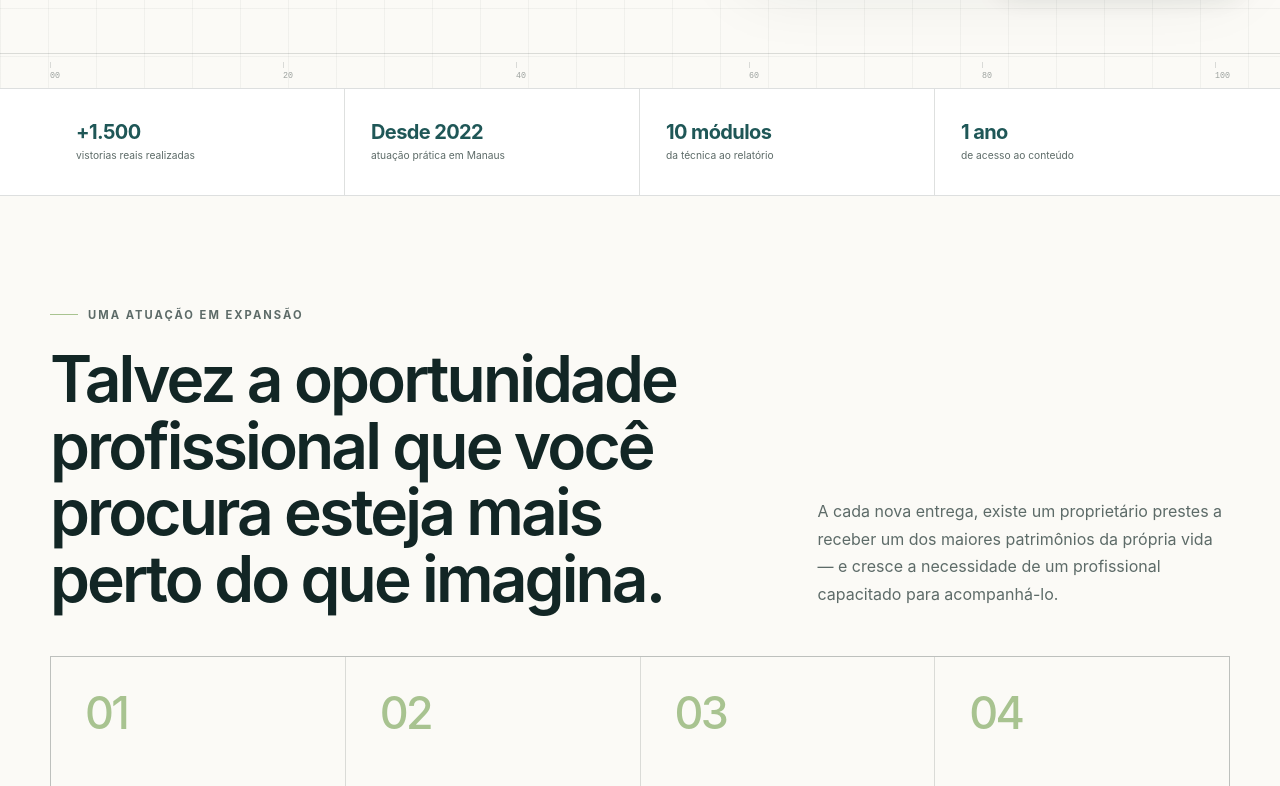
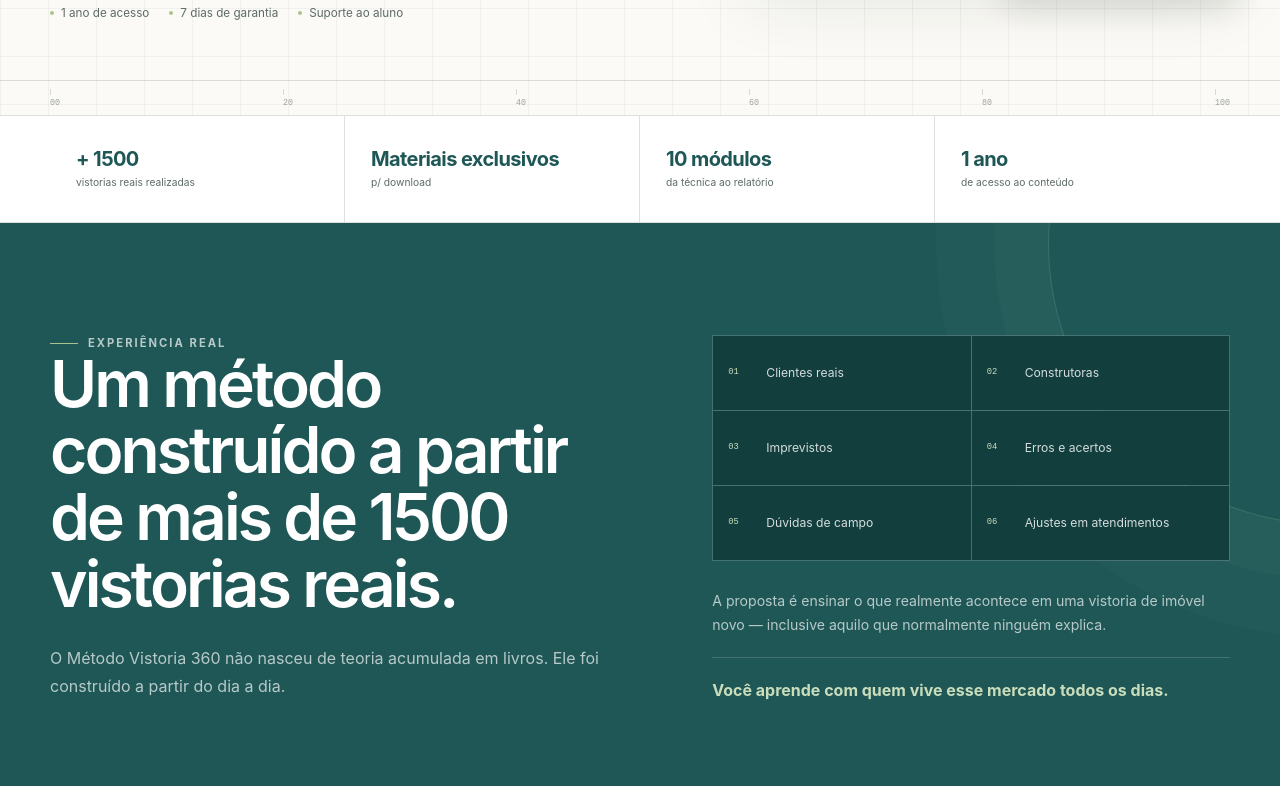
Before and after one commit to r-arcade/metodo360, a React (Vite) app: page / in a window 1280 px wide. Shown: the part 794-1580 px from the top of the page. Built offline with nearby package versions, Linux system fonts and the light colour scheme.

Commit message:
feat: revisar estrutura e conteudo da landing page

```diff
--- a/src/App.jsx
+++ b/src/App.jsx
@@ -5,6 +5,8 @@ import { FAQList } from './components/FAQ'
 import { BlueprintMedia, CheckItem, Container, CTA, Eyebrow, Section } from './components/UI'
 import { PRODUCT } from './config'
 import {
+  audience,
+  experienceSignals,
   faqs,
   inclusions,
   journey,
@@ -25,7 +27,7 @@ function Hero() {
           <Eyebrow>Método Vistoria 360</Eyebrow>
           <h1 id="hero-title">A visão completa da vistoria de imóvel novo.</h1>
           <p className="hero__lead">O curso definitivo para engenheiros e arquitetos que querem dominar a vistoria de imóveis novos.</p>
-          <p className="hero__body">Aprenda, com um método construído a partir da experiência de mais de 1.500 vistorias reais, tudo o que você precisa para atuar com segurança — da técnica e prática de campo à captação de clientes, posicionamento, precificação e entrega do relatório.</p>
+          <p className="hero__body">Aprenda, com um método construído a partir da experiência de quem já fez mais de 1500 vistorias reais, tudo o que você precisa para atuar com segurança — da técnica e prática de campo à captação de clientes, posicionamento, precificação e entrega do relatório.</p>
           <p className="hero__promise"><span aria-hidden="true">↳</span> Torne-se referência em vistoria de imóvel novo na sua cidade.</p>
           <CTA eventName="hero_cta_click" className="hero-button">Quero conhecer o método</CTA>
           <ul className="micro-benefits" aria-label="Informações do curso">
@@ -37,7 +39,7 @@ function Hero() {
         <div className="hero__visual">
           <BlueprintMedia />
           <div className="hero__credential">
-            <strong>+1.500</strong>
+            <strong>+ 1500</strong>
             <span>vistorias reais<br />na base do método</span>
           </div>
         </div>
@@ -51,12 +53,35 @@ function TrustStrip() {
   return (
     <aside className="trust-strip" aria-label="Credenciais e informações principais do Método Vistoria 360">
       <Container className="trust-strip__grid">
-        <div><strong>+1.500</strong><span>vistorias reais realizadas</span></div>
-        <div><strong>Desde 2022</strong><span>atuação prática em Manaus</span></div>
+        <div><strong>+ 1500</strong><span>vistorias reais realizadas</span></div>
+        <div><strong>Materiais exclusivos</strong><span>p/ download</span></div>
         <div><strong>10 módulos</strong><span>da técnica ao relatório</span></div>
         <div><strong>1 ano</strong><span>de acesso ao conteúdo</span></div>
       </Container>
     </aside>
+  )
+}
+
+function RealExperience() {
+  return (
+    <Section id="experiencia" tone="forest" className="experience" labelledBy="experience-title">
+      <Container className="experience-grid">
+        <div className="experience-copy">
+          <Eyebrow light>Experiência real</Eyebrow>
+          <h2 id="experience-title">Um método construído a partir de mais de 1500 vistorias reais.</h2>
+          <p>O Método Vistoria 360 não nasceu de teoria acumulada em livros. Ele foi construído a partir do dia a dia.</p>
+        </div>
+        <div className="experience-evidence">
+          <ul>
+            {experienceSignals.map((item, index) => (
+              <li key={item}><span>{String(index + 1).padStart(2, '0')}</span>{item}</li>
+            ))}
+          </ul>
+          <p>A proposta é ensinar o que realmente acontece em uma vistoria de imóvel novo — inclusive aquilo que normalmente ninguém explica.</p>
+          <strong>Você aprende com quem vive esse mercado todos os dias.</strong>
+        </div>
+      </Container>
+    </Section>
   )
 }
 
@@ -243,52 +268,46 @@ function Materials() {
   )
 }
 
+function Audience() {
+  return (
+    <Section id="para-quem" tone="mist" labelledBy="audience-title">
+      <Container>
+        <div className="section-heading section-heading--split audience-heading">
+          <div>
+            <Eyebrow>Para quem é</Eyebrow>
+            <h2 id="audience-title">O Método Vistoria 360 é para você que…</h2>
+          </div>
+          <p>Uma formação para profissionais que querem transformar conhecimento técnico em uma atuação estruturada.</p>
+        </div>
+        <ul className="audience-list">
+          {audience.map((item, index) => (
+            <li key={item}><span>{String(index + 1).padStart(2, '0')}</span><strong>{item}</strong></li>
+          ))}
+        </ul>
+      </Container>
+    </Section>
+  )
+}
+
 function About() {
   return (
     <Section id="sabrine" labelledBy="about-title">
       <Container className="about-grid">
         <div className="about-visual">
           <BlueprintMedia type="sabrine" />
-          <div className="about-stat"><strong>Desde 2022</strong><span>atuando de forma pioneira em Manaus</span></div>
+          <div className="about-stat"><strong>Materiais exclusivos</strong><span>p/ download</span></div>
         </div>
         <div className="about-copy">
           <Eyebrow>Sobre Sabrine Carvalho</Eyebrow>
           <h2 id="about-title">De engenheira a empreendedora através da vistoria.</h2>
-          <p>Sabrine Carvalho é engenheira civil especialista em vistoria de imóveis novos. Desde 2022, atua de forma pioneira em Manaus e já realizou mais de 1.500 vistorias.</p>
-          <p>Ao longo dessa trajetória, transformou a vistoria em uma porta de entrada para o empreendedorismo, construiu uma marca profissional, conquistou clientes através do posicionamento digital e desenvolveu uma metodologia baseada na prática real.</p>
-          <blockquote>“A vistoria foi a forma que encontrei de entrar no empreendedorismo — e deu muito certo.”</blockquote>
+          <p>Sabrine Carvalho é engenheira civil especialista em vistoria de imóveis novos. Desde 2022, atua de forma pioneira em Manaus e já realizou mais de 1500 vistorias.</p>
+          <p>Ao longo dessa trajetória, transformou a vistoria em uma porta de entrada para o empreendedorismo.</p>
+          <blockquote>
+            <p>“A vistoria foi a forma que encontrei de entrar no empreendedorismo — e deu muito certo. Conquistei meu primeiro carro 0 km e meu apartamento na planta, tudo através do serviço de vistoria. Com criatividade, o uso certo das redes sociais e um atendimento e uma entrega diferenciados para os meus clientes, me tornei referência nesse serviço.</p>
+            <p>Agora, preparei este curso entregando tudo o que funcionou para mim ao longo desses 4 anos e acredito que também vai funcionar para você!”</p>
+          </blockquote>
           <div className="about-signature"><span>Experiência real</span><span>Prática de campo</span><span>Visão de negócio</span></div>
         </div>
-      </Container>
-    </Section>
-  )
-}
-
-function SocialProof() {
-  return (
-    <Section id="provas" tone="mist" labelledBy="proof-title">
-      <Container>
-        <div className="proof-heading">
-          <div>
-            <Eyebrow>Reconhecimento construído na prática</Eyebrow>
-            <h2 id="proof-title">Quem acompanha o trabalho percebe a diferença antes mesmo de contratar.</h2>
-          </div>
-          <div className="proof-numbers">
-            <p><strong>+1.500</strong><span>vistorias realizadas</span></p>
-            <p><strong>2022</strong><span>início da atuação</span></p>
-            <p><strong>360°</strong><span>visão do serviço</span></p>
-          </div>
-        </div>
-        <div className="proof-placeholders" aria-label="Área reservada para provas sociais reais">
-          {[1, 2, 3].map((item) => (
-            <article key={item}>
-              <div><span className="skeleton-line skeleton-line--short" /><span className="skeleton-line" /><span className="skeleton-line" /><span className="skeleton-line skeleton-line--medium" /></div>
-              <p>Inserir feedback ou print real</p>
-              <small>Material pendente · {String(item).padStart(2, '0')}</small>
-            </article>
-          ))}
-        </div>
-        <div className="proof-cta"><p>Experiência de campo que se transforma em método.</p><CTA variant="secondary" className="proof-button">Quero fazer parte</CTA></div>
       </Container>
     </Section>
   )
@@ -384,15 +403,16 @@ export default function App() {
       <main id="main-content">
         <Hero />
         <TrustStrip />
+        <RealExperience />
+        <Method />
         <Opportunity />
         <Problem />
-        <Method />
         <Journey />
         <CourseContent />
         <Practice />
         <Materials />
+        <Audience />
         <About />
-        <SocialProof />
         <Offer />
         <Guarantee />
         <FrequentlyAskedQuestions />
--- a/src/config.js
+++ b/src/config.js
@@ -4,7 +4,7 @@ export const PRODUCT = {
   installments: '10x de R$ 49,70 sem juros',
   accessDuration: '1 ano',
   guaranteeDays: 7,
-  support: 'Grupo de WhatsApp + suporte por e-mail',
+  support: 'Grupo de suporte no WhatsApp',
 }
 
 // Pendente: substituir somente este valor quando o checkout da Hotmart estiver definido.
--- a/src/data.js
+++ b/src/data.js
@@ -26,6 +26,15 @@ export const journey = [
   'Registrar', 'Elaborar o relatório', 'Entregar', 'Gerar confiança', 'Receber indicações',
 ]
 
+export const experienceSignals = [
+  'Clientes reais',
+  'Construtoras',
+  'Imprevistos',
+  'Erros e acertos',
+  'Dúvidas de campo',
+  'Ajustes em atendimentos',
+]
+
 export const modules = [
   'Fundamentos da Vistoria de Imóvel Novo',
   'Normas e ART: o Lado Técnico e Formal da Vistoria',
@@ -48,9 +57,21 @@ export const practicalClasses = [
   { code: 'RL', title: 'Relatório real', text: 'Veja como os registros se transformam em uma entrega profissional.' },
 ]
 
+export const audience = [
+  'É engenheiro ou arquiteto',
+  'Quer começar na vistoria de imóvel novo',
+  'Já faz vistorias, mas sente falta de método',
+  'Quer acompanhar uma vistoria real',
+  'Quer aprender como captar clientes',
+  'Quer se posicionar no Instagram',
+  'Quer transformar conhecimento técnico em serviço',
+  'Quer construir autoridade na própria cidade',
+  'Deseja empreender através da própria profissão',
+]
+
 export const toolkits = [
   {
-    eyebrow: 'Kit de ferramentas do vistoriador',
+    eyebrow: 'Combo de documentos do vistoriador',
     items: ['Modelo de procuração', 'Regulamento e guia pré-vistoria', 'Modelo de proposta', 'Planilha de controle', 'Scripts de WhatsApp e abordagem', 'Materiais de apoio operacional'],
   },
   {
@@ -62,7 +83,7 @@ export const toolkits = [
 export const inclusions = [
   'Curso completo e módulos gravados', 'Aulas práticas e vistoria real',
   'Materiais e documentos para download', 'Planilhas, scripts e modelos',
-  'Grupo de suporte no WhatsApp', 'Suporte por e-mail',
+  'Grupo de suporte no WhatsApp',
   '1 ano de acesso', 'Garantia de 7 dias',
 ]
 
@@ -70,12 +91,12 @@ export const faqs = [
   ['Preciso já trabalhar com vistoria para fazer o curso?', 'Não. O curso foi estruturado para profissionais que querem começar e também para quem já realiza vistorias, mas deseja organizar e profissionalizar a atuação.'],
   ['O curso é para engenheiros e arquitetos?', 'Sim. O Método Vistoria 360 foi criado especialmente para engenheiros e arquitetos que desejam atuar com vistoria de imóvel novo.'],
   ['Quanto tempo terei acesso?', 'O acesso será de 1 ano.'],
-  ['Tem suporte?', 'Sim. O aluno terá acesso a grupo de suporte no WhatsApp e suporte por e-mail.'],
-  ['Os materiais estarão disponíveis para download?', 'Sim. Os materiais de apoio relacionados às aulas ficarão disponíveis abaixo da respectiva aula na plataforma.'],
+  ['Tem suporte?', 'Sim. O aluno terá acesso a grupo de suporte no WhatsApp.'],
+  ['Os materiais estarão disponíveis para download?', 'Sim. Os materiais de apoio relacionados às aulas estarão disponíveis na plataforma. Os arquivos para download serão liberados após o período de 7 dias de garantia.'],
   ['Vou acompanhar uma vistoria real?', 'Sim. O curso possui um módulo prático em campo.'],
   ['Vou aprender a conseguir clientes?', 'Sim. O curso aborda captação, atendimento, posicionamento, Instagram e estratégias de visibilidade.'],
   ['Vou aprender Instagram mesmo começando do zero?', 'Sim. Há uma aula prática de construção de perfil profissional do zero.'],
-  ['O curso ensina precificação?', 'Sim. Existe um módulo dedicado à precificação e à criação de banner de valores.'],
+  ['O curso aborda precificação?', 'Sim. Existe um módulo dedicado à precificação e à criação do banner de valores.'],
   ['Vou aprender relatório?', 'Sim. O curso possui um módulo específico sobre relatório de vistoria.'],
   ['Existe garantia?', 'Sim. A garantia é de 7 dias, conforme as condições da plataforma.'],
   ['O curso ensina emissão de ART?', 'Sim. Há conteúdo sobre ART, ART múltipla e diferença para RRT.'],
--- a/src/styles.css
+++ b/src/styles.css
@@ -281,6 +281,17 @@ h3 { letter-spacing: -0.02em; }
 .trust-strip__grid strong { color: var(--forest); font-size: 1.05rem; font-weight: 650; letter-spacing: -.03em; }
 .trust-strip__grid span { color: var(--muted); font-size: .59rem; line-height: 1.35; }
 
+.experience { overflow: hidden; }
+.experience::before { content: ''; position: absolute; width: 560px; height: 560px; right: -330px; top: -260px; border: 1px solid rgba(201,221,187,.18); border-radius: 50%; box-shadow: 0 0 0 54px rgba(201,221,187,.025), 0 0 0 112px rgba(201,221,187,.018); }
+.experience-grid { position: relative; z-index: 1; display: grid; gap: 46px; align-items: center; }
+.experience-copy h2 { max-width: 760px; margin-bottom: 28px; }
+.experience-copy > p { max-width: 670px; margin-bottom: 0; color: rgba(255,255,255,.68); }
+.experience-evidence > ul { display: grid; grid-template-columns: repeat(2, minmax(0, 1fr)); padding: 1px; margin: 0 0 28px; gap: 1px; background: var(--line-light); list-style: none; }
+.experience-evidence li { display: grid; min-height: 74px; grid-template-columns: 28px 1fr; gap: 10px; align-items: center; padding: 15px; background: var(--forest-deep); color: rgba(255,255,255,.82); font-size: .76rem; line-height: 1.4; }
+.experience-evidence li span { color: var(--gold-light); font-family: ui-monospace, monospace; font-size: .55rem; }
+.experience-evidence > p { margin-bottom: 20px; color: rgba(255,255,255,.68); font-size: .88rem; }
+.experience-evidence > strong { display: block; padding-top: 20px; border-top: 1px solid var(--line-light); color: var(--gold-light); font-size: 1rem; line-height: 1.5; }
+
 .section-heading { margin-bottom: 44px; }
 .section-heading h2 { margin-bottom: 0; }
 .section-heading p { color: var(--muted); }
@@ -383,6 +394,12 @@ h3 { letter-spacing: -0.02em; }
 .check-item--light svg { stroke: var(--gold-light); }
 .toolkit-card > p { margin: 0; padding-top: 17px; border-top: 1px solid var(--line); color: var(--forest); font-size: .72rem; font-weight: 650; }
 
+.audience-heading > p { max-width: 450px; }
+.audience-list { display: grid; gap: 1px; padding: 1px; margin: 0; border: 1px solid var(--line); background: var(--line); list-style: none; }
+.audience-list li { display: grid; min-height: 88px; grid-template-columns: 34px 1fr; gap: 14px; align-items: start; padding: 18px; background: var(--white); }
+.audience-list li span { color: var(--gold); font-family: ui-monospace, monospace; font-size: .6rem; }
+.audience-list li strong { color: var(--forest); font-size: .87rem; font-weight: 620; line-height: 1.5; }
+
 .about-grid { display: grid; gap: 56px; align-items: center; }
 .about-visual { position: relative; width: 100%; max-width: 510px; margin-inline: auto; }
 .blueprint-media--sabrine { min-height: 510px; }
@@ -391,26 +408,11 @@ h3 { letter-spacing: -0.02em; }
 .about-stat span { margin-top: 5px; color: var(--muted); font-size: .65rem; line-height: 1.45; }
 .about-copy h2 { margin-bottom: 28px; }
 .about-copy > p { color: var(--muted); }
-.about-copy blockquote { margin: 30px 0; padding: 22px 0 22px 24px; border-left: 1px solid var(--gold); color: var(--forest); font-size: clamp(1.15rem, 4vw, 1.5rem); font-weight: 560; line-height: 1.5; }
+.about-copy blockquote { margin: 30px 0; padding: 22px 0 22px 24px; border-left: 1px solid var(--gold); color: var(--forest); font-size: clamp(.98rem, 2.4vw, 1.18rem); font-weight: 560; line-height: 1.65; }
+.about-copy blockquote p { margin: 0; line-height: inherit; }
+.about-copy blockquote p + p { margin-top: 18px; }
 .about-signature { display: flex; flex-wrap: wrap; gap: 8px; }
 .about-signature span { padding: 8px 10px; border: 1px solid var(--line); color: var(--muted); font-size: .62rem; font-weight: 650; letter-spacing: .06em; text-transform: uppercase; }
-
-.proof-heading { display: grid; gap: 34px; margin-bottom: 44px; }
-.proof-heading h2 { max-width: 750px; }
-.proof-numbers { display: grid; grid-template-columns: repeat(3, 1fr); border-top: 1px solid var(--line); border-left: 1px solid var(--line); }
-.proof-numbers p { display: grid; gap: 8px; padding: 15px 10px; margin: 0; border-right: 1px solid var(--line); border-bottom: 1px solid var(--line); }
-.proof-numbers strong { color: var(--forest); font-size: 1rem; }
-.proof-numbers span { color: var(--muted); font-size: .57rem; line-height: 1.35; text-transform: uppercase; }
-.proof-placeholders { display: grid; gap: 14px; }
-.proof-placeholders article { position: relative; display: grid; min-height: 250px; align-content: end; padding: 24px; overflow: hidden; border: 1px solid var(--line); background: var(--white); }
-.proof-placeholders article > div { position: absolute; inset: 24px 24px auto; display: grid; gap: 12px; padding: 22px; border: 1px dashed rgba(22,58,54,.18); background: var(--mist); }
-.skeleton-line { display: block; height: 7px; border-radius: 5px; background: rgba(22,58,54,.09); }
-.skeleton-line--short { width: 36%; background: rgba(184,149,82,.21); }
-.skeleton-line--medium { width: 72%; }
-.proof-placeholders p { margin: 0 0 5px; color: var(--forest); font-size: .78rem; font-weight: 650; }
-.proof-placeholders small { color: var(--muted); font-size: .58rem; letter-spacing: .08em; text-transform: uppercase; }
-.proof-cta { display: grid; gap: 20px; align-items: center; margin-top: 28px; }
-.proof-cta p { margin: 0; color: var(--forest); font-weight: 600; }
 
 .offer { overflow: hidden; }
 .offer::before { content: ''; position: absolute; width: 700px; height: 700px; right: -370px; top: -250px; border: 1px solid rgba(220,196,136,.16); border-radius: 50%; box-shadow: 0 0 0 65px rgba(220,196,136,.025), 0 0 0 135px rgba(220,196,136,.018); }
@@ -485,9 +487,10 @@ h3 { letter-spacing: -0.02em; }
 @media (min-width: 560px) {
   .container { width: min(calc(100% - 64px), var(--container)); }
   .hero-button, .method-button, .final-button { width: auto; }
-  .market-grid, .practice-grid, .proof-placeholders { grid-template-columns: repeat(2, 1fr); }
-  .market-grid .market-card:last-child:nth-child(odd), .proof-placeholders article:last-child:nth-child(odd) { grid-column: 1/-1; }
+  .market-grid, .practice-grid { grid-template-columns: repeat(2, 1fr); }
+  .market-grid .market-card:last-child:nth-child(odd) { grid-column: 1/-1; }
   .modules-grid { grid-template-columns: repeat(2, 1fr); }
+  .audience-list { grid-template-columns: repeat(2, 1fr); }
   .toolkit-card { padding: 38px; }
   .offer-copy > ul { grid-template-columns: repeat(2, 1fr); }
 }
@@ -512,6 +515,7 @@ h3 { letter-spacing: -0.02em; }
   .trust-strip__grid > div:last-child { border-right: 0; }
   .trust-strip__grid strong { font-size: 1.25rem; }
   .trust-strip__grid span { font-size: .64rem; }
+  .experience-grid { grid-template-columns: minmax(0, 1.05fr) minmax(380px, .95fr); gap: 90px; }
   .section-heading--split { display: grid; grid-template-columns: minmax(0, 1.25fr) minmax(280px, .75fr); gap: 80px; align-items: end; }
   .section-heading--split > p { margin-bottom: 4px; }
   .market-grid { grid-template-columns: repeat(4, 1fr); }
@@ -545,12 +549,11 @@ h3 { letter-spacing: -0.02em; }
   .practice-intro { display: grid; grid-template-columns: 1.2fr .8fr; gap: 80px; align-items: end; }
   .practice-intro > p { margin-bottom: 4px; }
   .practice-grid { grid-template-columns: repeat(3, 1fr); }
-  .practice-close, .content-close, .proof-cta { grid-template-columns: 1fr auto; }
+  .practice-close, .content-close { grid-template-columns: 1fr auto; }
   .toolkits-grid { grid-template-columns: repeat(2, 1fr); }
+  .audience-list { grid-template-columns: repeat(3, 1fr); }
+  .audience-list li { min-height: 104px; padding: 22px; }
   .about-grid { grid-template-columns: minmax(340px, .8fr) minmax(0, 1.2fr); gap: 100px; }
-  .proof-heading { grid-template-columns: 1.2fr .8fr; align-items: end; }
-  .proof-placeholders { grid-template-columns: repeat(3, 1fr); }
-  .proof-placeholders article:last-child:nth-child(odd) { grid-column: auto; }
   .offer-grid { grid-template-columns: minmax(0, 1fr) minmax(380px, .78fr); gap: 100px; }
   .pricing-card { padding: 42px; }
   .guarantee-grid { grid-template-columns: 260px 1fr; gap: 90px; }
```
